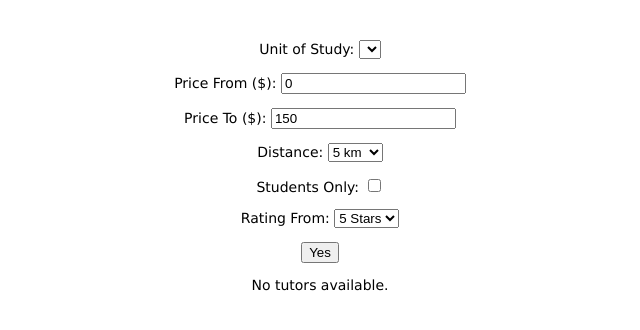
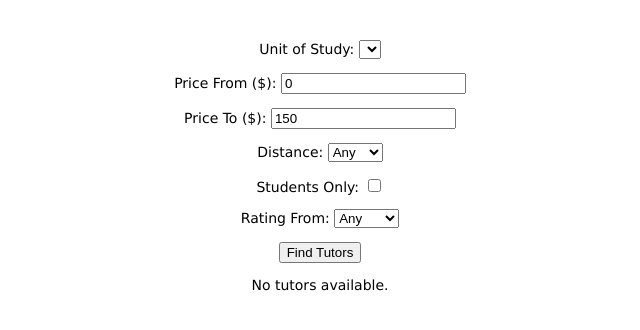
Before and after one commit to bidhanvaidya/Tutablr, a Django app: page /search/ in a window 1280 px wide. Shown: the top 330 px of the page, without its empty margins (320-960 px from the left). Run offline with Django 3.2, Linux system fonts and the light colour scheme; a user stored in the database is signed in; data comes from the database, SQL or seed files in the repository; both versions use the stored data as it was after the commit; lists and menus that the app fills with data are empty; parts of the project's set-up code (start-up, migrations or seed data) failed here and were passed over; some libraries are stand-ins or nearby versions.

Commit message:
tidying up

```diff
--- a/templates/search.html
+++ b/templates/search.html
@@ -34,7 +34,7 @@
     <form name="searchForm" action="/../../search/" method="post">{% csrf_token %}
         {{form.as_p}}
                 <input class="datePicker" readonly="true" type="text" id="id_date" style="display:none" />
-                <input type="submit" value="Yes" id="SubmitAdd">
+                <input type="submit" value="Find Tutors" id="SubmitAdd">
     </form>
     </div>
     <div id="eligible_tutors" title="Eligible Tutors">
--- a/tutablr_app/forms.py
+++ b/tutablr_app/forms.py
@@ -73,16 +73,16 @@ class searchForm(forms.Form):
         UoS = forms.ChoiceField(label="Unit of Study")
         price_from = forms.IntegerField(label="Price From ($)", initial = 0, required=False)
         price_to = forms.IntegerField(label="Price To ($)", initial=150, required=False)
-        distance_choices = [(5, '5 km'), (10, '10km'), (15, '15km'), (25, '25km'), (1000, 'Any')]
+        distance_choices = [(1000, 'Any'), (5, '5 km'), (10, '10km'), (15, '15km'), (25, '25km')]
         distance = forms.ChoiceField(widget=forms.Select(),initial=distance_choices[4][1],  choices=distance_choices, required=False)
         #only if students
         students_only = forms.BooleanField(label="Students Only")
-        rating_from_choices = [(5, '5 Stars'), (4, '4 Stars'), (3, '3 Stars'), (2, '2 Stars'), (1, '1 Star'), (0, 'Any')]
-        rating_from = forms.ChoiceField(label="Rating From", widget=forms.Select(), choices=rating_from_choices, initial=rating_from_choices[5][1], required=True)
+        rating_from_choices = [(0, 'Any'), (5, '5 Stars'), (4, '4 Stars'), (3, '3 Stars'), (2, '2 Stars'), (1, '1 Star')]
+        rating_from = forms.ChoiceField(label="Rating From", widget=forms.Select(), choices=rating_from_choices, required=True)
         def __init__(self, *args, **kwargs):
                 user_id=kwargs.pop('user_id',0)
                 super(searchForm, self).__init__(*args, **kwargs)
                 uos_choices = [(o.unit_id.unit_id, str(o.unit_id.unit_id)) for o in Enrolled.objects.filter(user_id = int(user_id), is_complete=False)]
                 print uos_choices
                 if len(uos_choices) > 0:
-                        self.fields['UoS'] = forms.ChoiceField(widget = forms.Select(), initial=uos_choices[0][0], choices=uos_choices, required=True)
+                        self.fields['UoS'] = forms.ChoiceField(widget = forms.Select(), choices=uos_choices, required=True)
```
Also changed, not shown: tutablr/database.db.
